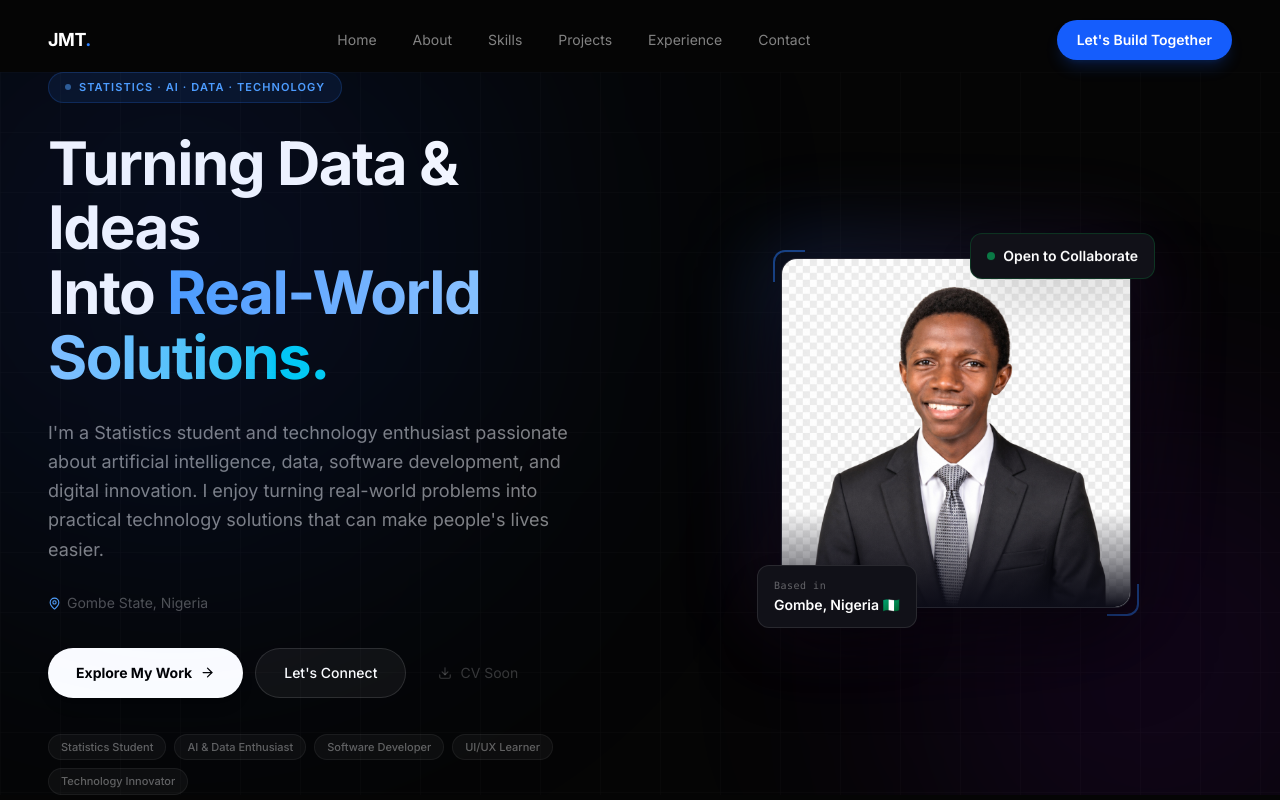
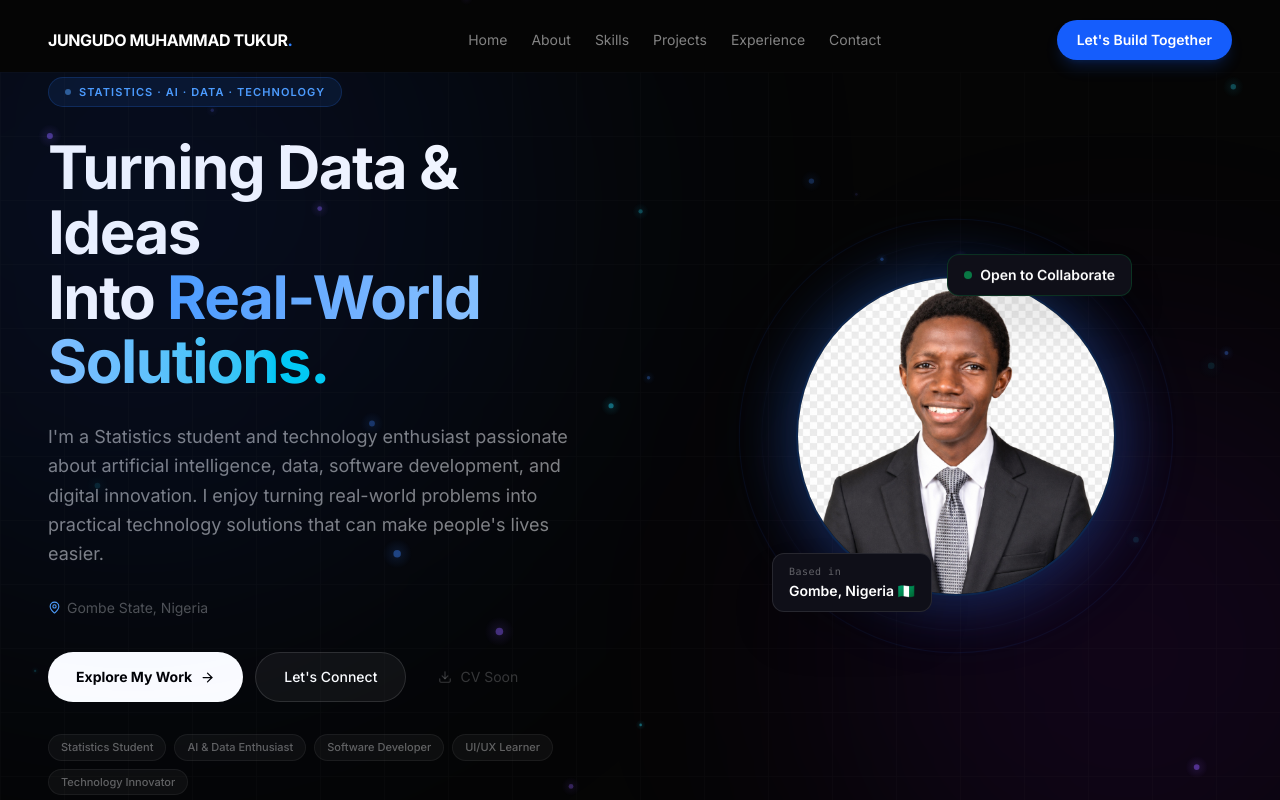
Before and after one commit to hafeezmt/jungudo-portfolio, a Next.js app: page / in a window 1280 px wide. Shown: the top 800 px of the page. Built offline with nearby package versions, Linux system fonts and the light colour scheme.

Commit message:
circle-photo-full-name-bubbles-propabridge

```diff
--- a/src/app/page.tsx
+++ b/src/app/page.tsx
@@ -7,12 +7,16 @@ import { Experience } from "@/components/Experience";
 import { BuildingInPublic } from "@/components/BuildingInPublic";
 import { Contact } from "@/components/Contact";
 import { Footer } from "@/components/Footer";
+import { FloatingBubbles } from "@/components/FloatingBubbles";
 
 export default function Home() {
   return (
     <>
+      {/* Global floating bubbles — sits behind everything */}
+      <FloatingBubbles />
+
       <Navbar />
-      <main id="main-content">
+      <main id="main-content" className="relative z-10">
         <Hero />
         <About />
         <Skills />
--- /dev/null
+++ b/src/components/FloatingBubbles.tsx
@@ -0,0 +1,108 @@
+"use client";
+
+import { useEffect, useRef } from "react";
+
+type Bubble = {
+  x: number;
+  y: number;
+  size: number;
+  speedX: number;
+  speedY: number;
+  opacity: number;
+  color: string;
+};
+
+const COLORS = [
+  "rgba(59,130,246,", // blue
+  "rgba(139,92,246,", // purple
+  "rgba(34,211,238,", // cyan
+  "rgba(99,102,241,", // indigo
+];
+
+export function FloatingBubbles() {
+  const canvasRef = useRef<HTMLCanvasElement>(null);
+
+  useEffect(() => {
+    const canvas = canvasRef.current;
+    if (!canvas) return;
+
+    const ctx = canvas.getContext("2d");
+    if (!ctx) return;
+
+    // Respect reduced motion
+    if (window.matchMedia("(prefers-reduced-motion: reduce)").matches) return;
+
+    let animId: number;
+    const bubbles: Bubble[] = [];
+
+    const resize = () => {
+      canvas.width = window.innerWidth;
+      canvas.height = window.innerHeight;
+    };
+    resize();
+    window.addEventListener("resize", resize);
+
+    // Spawn bubbles
+    for (let i = 0; i < 28; i++) {
+      bubbles.push({
+        x: Math.random() * window.innerWidth,
+        y: Math.random() * window.innerHeight,
+        size: Math.random() * 3 + 1,
+        speedX: (Math.random() - 0.5) * 0.4,
+        speedY: -(Math.random() * 0.5 + 0.2),
+        opacity: Math.random() * 0.4 + 0.1,
+        color: COLORS[Math.floor(Math.random() * COLORS.length)],
+      });
+    }
+
+    const draw = () => {
+      ctx.clearRect(0, 0, canvas.width, canvas.height);
+
+      bubbles.forEach((b) => {
+        // Move
+        b.x += b.speedX;
+        b.y += b.speedY;
+
+        // Reset when off screen
+        if (b.y < -20) {
+          b.y = canvas.height + 20;
+          b.x = Math.random() * canvas.width;
+        }
+        if (b.x < -20) b.x = canvas.width + 20;
+        if (b.x > canvas.width + 20) b.x = -20;
+
+        // Draw bubble
+        ctx.beginPath();
+        ctx.arc(b.x, b.y, b.size, 0, Math.PI * 2);
+        ctx.fillStyle = `${b.color}${b.opacity})`;
+        ctx.fill();
+
+        // Draw glow
+        const grad = ctx.createRadialGradient(b.x, b.y, 0, b.x, b.y, b.size * 4);
+        grad.addColorStop(0, `${b.color}${b.opacity * 0.3})`);
+        grad.addColorStop(1, `${b.color}0)`);
+        ctx.beginPath();
+        ctx.arc(b.x, b.y, b.size * 4, 0, Math.PI * 2);
+        ctx.fillStyle = grad;
+        ctx.fill();
+      });
+
+      animId = requestAnimationFrame(draw);
+    };
+
+    draw();
+
+    return () => {
+      cancelAnimationFrame(animId);
+      window.removeEventListener("resize", resize);
+    };
+  }, []);
+
+  return (
+    <canvas
+      ref={canvasRef}
+      className="fixed inset-0 pointer-events-none z-0"
+      aria-hidden="true"
+    />
+  );
+}
--- a/src/components/Hero.tsx
+++ b/src/components/Hero.tsx
@@ -10,27 +10,27 @@ export function Hero() {
   return (
     <section
       id="home"
-      className="relative min-h-[calc(100vh-5rem)] flex items-center overflow-hidden"
+      className="relative min-h-[calc(100vh-4.5rem)] flex items-center overflow-hidden"
       aria-label="Hero section"
     >
       {/* ── Background glows ── */}
       <div className="absolute inset-0 pointer-events-none" aria-hidden="true">
-        <div className="absolute top-0 left-0 w-[700px] h-[700px] bg-blue-600/10 rounded-full blur-[140px] -translate-x-1/4 -translate-y-1/4" />
-        <div className="absolute bottom-0 right-0 w-[500px] h-[500px] bg-purple-600/8 rounded-full blur-[120px] translate-x-1/4 translate-y-1/4" />
+        <div className="absolute top-0 left-0 w-[800px] h-[800px] bg-blue-600/10 rounded-full blur-[150px] -translate-x-1/3 -translate-y-1/3" />
+        <div className="absolute bottom-0 right-0 w-[600px] h-[600px] bg-purple-600/8 rounded-full blur-[130px] translate-x-1/4 translate-y-1/4" />
         {/* Subtle grid */}
         <div
-          className="absolute inset-0 opacity-[0.03]"
+          className="absolute inset-0 opacity-[0.025]"
           style={{
             backgroundImage:
-              "linear-gradient(rgba(255,255,255,.5) 1px, transparent 1px), linear-gradient(90deg, rgba(255,255,255,.5) 1px, transparent 1px)",
-            backgroundSize: "60px 60px",
+              "linear-gradient(rgba(255,255,255,.6) 1px, transparent 1px), linear-gradient(90deg, rgba(255,255,255,.6) 1px, transparent 1px)",
+            backgroundSize: "64px 64px",
           }}
         />
       </div>
 
       <div className="max-w-7xl mx-auto px-6 lg:px-12 w-full py-16 lg:py-0 grid grid-cols-1 lg:grid-cols-2 gap-12 lg:gap-20 items-center">
 
-        {/* ─────────── LEFT — Text ─────────── */}
+        {/* ── LEFT — Text ── */}
         <div className="space-y-7 order-2 lg:order-1">
 
           {/* Badge */}
@@ -51,7 +51,7 @@ export function Hero() {
             animate={{ opacity: 1, y: 0 }}
             transition={{ duration: 0.65, delay: 0.1 }}
           >
-            <h1 className="text-[2.6rem] sm:text-5xl lg:text-[3.5rem] xl:text-6xl font-bold tracking-tight leading-[1.08] text-white">
+            <h1 className="text-[2.5rem] sm:text-5xl lg:text-[3.4rem] xl:text-6xl font-bold tracking-tight leading-[1.08] text-white">
               Turning Data &amp; Ideas
               <br />
               Into{" "}
@@ -71,7 +71,7 @@ export function Hero() {
             {profile.bio}
           </motion.p>
 
-          {/* Location pill */}
+          {/* Location */}
           <motion.div
             initial={{ opacity: 0 }}
             animate={{ opacity: 1 }}
@@ -94,97 +94,91 @@ export function Hero() {
               href="#projects"
               className="inline-flex items-center gap-2 px-7 py-3.5 bg-white text-black text-sm font-bold rounded-full hover:bg-blue-50 transition-all hover:scale-[1.02] active:scale-[0.98] shadow-lg"
             >
-              Explore My Work
-              <ArrowRight size={15} />
+              Explore My Work <ArrowRight size={15} />
             </Link>
-
             <Link
               href="#contact"
               className="inline-flex items-center gap-2 px-7 py-3.5 bg-white/5 border border-white/12 text-white text-sm font-medium rounded-full hover:bg-white/10 hover:border-white/20 transition-all"
             >
               Let&apos;s Connect
             </Link>
-
             {profile.cvAvailable ? (
-              <a
-                href={profile.cv}
-                download
-                className="inline-flex items-center gap-2 px-5 py-3.5 text-white/40 text-sm hover:text-white transition-colors"
-              >
-                <Download size={14} />
-                Download CV
+              <a href={profile.cv} download className="inline-flex items-center gap-2 px-5 py-3.5 text-white/40 text-sm hover:text-white transition-colors">
+                <Download size={14} /> Download CV
               </a>
             ) : (
-              <span className="inline-flex items-center gap-2 px-5 py-3.5 text-white/20 text-sm cursor-not-allowed" title="CV coming soon">
-                <Download size={14} />
-                CV Soon
+              <span className="inline-flex items-center gap-2 px-5 py-3.5 text-white/20 text-sm cursor-not-allowed">
+                <Download size={14} /> CV Soon
               </span>
             )}
           </motion.div>
 
-          {/* Roles strip */}
+          {/* Role tags */}
           <motion.div
             initial={{ opacity: 0 }}
             animate={{ opacity: 1 }}
             transition={{ delay: 0.5 }}
-            className="flex flex-wrap gap-2 pt-2"
+            className="flex flex-wrap gap-2 pt-1"
           >
             {profile.roles.map((role) => (
-              <span
-                key={role}
-                className="px-3 py-1 text-[11px] font-medium text-white/35 bg-white/4 border border-white/6 rounded-full"
-              >
+              <span key={role} className="px-3 py-1 text-[11px] font-medium text-white/35 bg-white/[0.04] border border-white/[0.06] rounded-full">
                 {role}
               </span>
             ))}
           </motion.div>
         </div>
 
-        {/* ─────────── RIGHT — Profile Photo ─────────── */}
+        {/* ── RIGHT — Circular Profile Photo ── */}
         <motion.div
-          initial={{ opacity: 0, scale: 0.94, y: 20 }}
+          initial={{ opacity: 0, scale: 0.92, y: 20 }}
           animate={{ opacity: 1, scale: 1, y: 0 }}
           transition={{ duration: 0.9, delay: 0.15, ease: [0.25, 0.46, 0.45, 0.94] }}
           className="order-1 lg:order-2 flex items-center justify-center"
         >
-          <div className="relative">
-            {/* Outer glow ring */}
-            <div className="absolute -inset-6 rounded-[2.5rem] bg-gradient-to-br from-blue-500/20 via-purple-500/10 to-transparent blur-2xl" />
+          <div className="relative flex items-center justify-center">
+            {/* Outer pulsing ring */}
+            <motion.div
+              animate={{ scale: [1, 1.06, 1], opacity: [0.3, 0.15, 0.3] }}
+              transition={{ duration: 4, repeat: Infinity, ease: "easeInOut" }}
+              className="absolute w-[340px] h-[340px] sm:w-[380px] sm:h-[380px] lg:w-[420px] lg:h-[420px] rounded-full border border-blue-500/30"
+            />
+            {/* Middle ring */}
+            <motion.div
+              animate={{ scale: [1, 1.04, 1], opacity: [0.2, 0.08, 0.2] }}
+              transition={{ duration: 5, repeat: Infinity, ease: "easeInOut", delay: 0.5 }}
+              className="absolute w-[300px] h-[300px] sm:w-[340px] sm:h-[340px] lg:w-[380px] lg:h-[380px] rounded-full border border-blue-400/20"
+            />
 
-            {/* Decorative corner accents */}
-            <div className="absolute -top-2 -left-2 w-8 h-8 border-t-2 border-l-2 border-blue-500/50 rounded-tl-xl" />
-            <div className="absolute -bottom-2 -right-2 w-8 h-8 border-b-2 border-r-2 border-blue-500/50 rounded-br-xl" />
+            {/* Glow behind photo */}
+            <div className="absolute w-[260px] h-[260px] sm:w-[290px] sm:h-[290px] lg:w-[320px] lg:h-[320px] rounded-full bg-blue-600/20 blur-2xl" />
 
-            {/* Photo frame */}
-            <div className="relative w-[270px] sm:w-[310px] lg:w-[350px] rounded-2xl overflow-hidden border border-white/10 bg-[#0d0d18] shadow-[0_32px_80px_rgba(0,0,0,0.6)]">
+            {/* Circle photo frame */}
+            <div className="relative w-[260px] h-[260px] sm:w-[290px] sm:h-[290px] lg:w-[320px] lg:h-[320px] rounded-full overflow-hidden border-2 border-blue-500/30 bg-black shadow-[0_0_60px_rgba(59,130,246,0.25)]">
               <Image
                 src={profile.profileImage}
                 alt={`${profile.name} — Profile Photo`}
-                width={700}
-                height={875}
-                className="w-full h-auto block"
+                width={640}
+                height={640}
+                className="w-full h-full object-cover object-top scale-110"
                 priority
-                style={{ display: "block" }}
               />
-              {/* Subtle bottom gradient */}
-              <div className="absolute inset-x-0 bottom-0 h-24 bg-gradient-to-t from-[#0d0d18] via-[#0d0d18]/40 to-transparent" />
             </div>
 
-            {/* Floating — Location badge */}
+            {/* Floating badge — Location */}
             <motion.div
-              animate={{ y: [0, -5, 0] }}
+              animate={{ y: [0, -6, 0] }}
               transition={{ duration: 3.5, repeat: Infinity, ease: "easeInOut" }}
-              className="absolute -bottom-5 -left-6 bg-[#111118] border border-white/10 rounded-xl px-4 py-3 shadow-2xl backdrop-blur-sm"
+              className="absolute -bottom-4 -left-6 bg-[#0f0f18] border border-white/10 rounded-xl px-4 py-2.5 shadow-2xl backdrop-blur-sm"
             >
               <p className="text-[10px] text-white/35 font-mono tracking-wider mb-0.5">Based in</p>
               <p className="text-sm font-semibold text-white">Gombe, Nigeria 🇳🇬</p>
             </motion.div>
 
-            {/* Floating — Status badge */}
+            {/* Floating badge — Status */}
             <motion.div
-              animate={{ y: [0, -5, 0] }}
+              animate={{ y: [0, -6, 0] }}
               transition={{ duration: 4, repeat: Infinity, ease: "easeInOut", delay: 1 }}
-              className="absolute -top-5 -right-6 bg-[#111118] border border-green-500/20 rounded-xl px-4 py-3 shadow-2xl backdrop-blur-sm"
+              className="absolute -top-4 -right-4 bg-[#0f0f18] border border-green-500/20 rounded-xl px-4 py-2.5 shadow-2xl backdrop-blur-sm"
             >
               <div className="flex items-center gap-2">
                 <span className="w-2 h-2 rounded-full bg-green-400 animate-pulse" />
--- a/src/components/Navbar.tsx
+++ b/src/components/Navbar.tsx
@@ -39,28 +39,28 @@ export function Navbar() {
         className={cn(
           "fixed top-0 left-0 right-0 z-50 transition-all duration-500",
           scrolled
-            ? "bg-[#050505]/85 backdrop-blur-2xl border-b border-white/[0.06] py-3"
+            ? "bg-[#050505]/90 backdrop-blur-2xl border-b border-white/[0.06] py-3"
             : "bg-transparent py-5"
         )}
       >
-        <div className="max-w-7xl mx-auto px-6 lg:px-12 flex items-center justify-between gap-8">
+        <div className="max-w-7xl mx-auto px-6 lg:px-12 flex items-center justify-between gap-6">
 
-          {/* Logo */}
+          {/* Logo — Full Name */}
           <Link
             href="#home"
-            className="shrink-0 font-bold text-lg tracking-tight text-white hover:text-blue-400 transition-colors"
+            className="shrink-0 font-bold tracking-tight text-white hover:text-blue-400 transition-colors text-sm lg:text-base"
             aria-label="Jungudo Muhammad Tukur — Home"
           >
-            JMT<span className="text-blue-500">.</span>
+            JUNGUDO MUHAMMAD TUKUR<span className="text-blue-500">.</span>
           </Link>
 
           {/* Desktop Links */}
-          <div className="hidden md:flex items-center gap-1">
+          <div className="hidden md:flex items-center gap-6">
             {NAV_LINKS.map((link) => (
               <Link
                 key={link.name}
                 href={link.href}
-                className="px-4 py-2 text-sm text-white/50 hover:text-white rounded-lg hover:bg-white/5 transition-all"
+                className="text-sm text-white/50 hover:text-white transition-colors"
               >
                 {link.name}
               </Link>
@@ -70,14 +70,14 @@ export function Navbar() {
           {/* Desktop CTA */}
           <Link
             href="#contact"
-            className="hidden md:inline-flex items-center gap-2 px-5 py-2.5 bg-blue-600 hover:bg-blue-500 text-white text-sm font-semibold rounded-full transition-all hover:scale-[1.03] active:scale-[0.97] shadow-lg shadow-blue-600/20"
+            className="hidden md:inline-flex items-center gap-2 px-5 py-2.5 bg-blue-600 hover:bg-blue-500 text-white text-sm font-semibold rounded-full transition-all hover:scale-[1.03] active:scale-[0.97] shadow-lg shadow-blue-600/20 shrink-0"
           >
             Let&apos;s Build Together
           </Link>
 
           {/* Mobile Toggle */}
           <button
-            className="md:hidden w-9 h-9 flex items-center justify-center text-white/60 hover:text-white hover:bg-white/8 rounded-lg transition-all"
+            className="md:hidden w-9 h-9 flex items-center justify-center text-white/60 hover:text-white transition-all"
             onClick={() => setIsOpen(!isOpen)}
             aria-label={isOpen ? "Close menu" : "Open menu"}
             aria-expanded={isOpen}
@@ -93,7 +93,7 @@ export function Navbar() {
               initial={{ opacity: 0, height: 0 }}
               animate={{ opacity: 1, height: "auto" }}
               exit={{ opacity: 0, height: 0 }}
-              transition={{ duration: 0.22, ease: "easeInOut" }}
+              transition={{ duration: 0.22 }}
               className="md:hidden overflow-hidden bg-[#080810]/95 backdrop-blur-2xl border-b border-white/[0.06]"
             >
               <div className="max-w-7xl mx-auto px-6 py-5 flex flex-col gap-1">
@@ -121,7 +121,6 @@ export function Navbar() {
           )}
         </AnimatePresence>
       </nav>
-
       <div className="h-[4.5rem]" aria-hidden="true" />
     </>
   );
```
Also changed, not shown: src/components/Experience.tsx (+40 -14 lines), src/data/experience.ts (+12 -2 lines).
